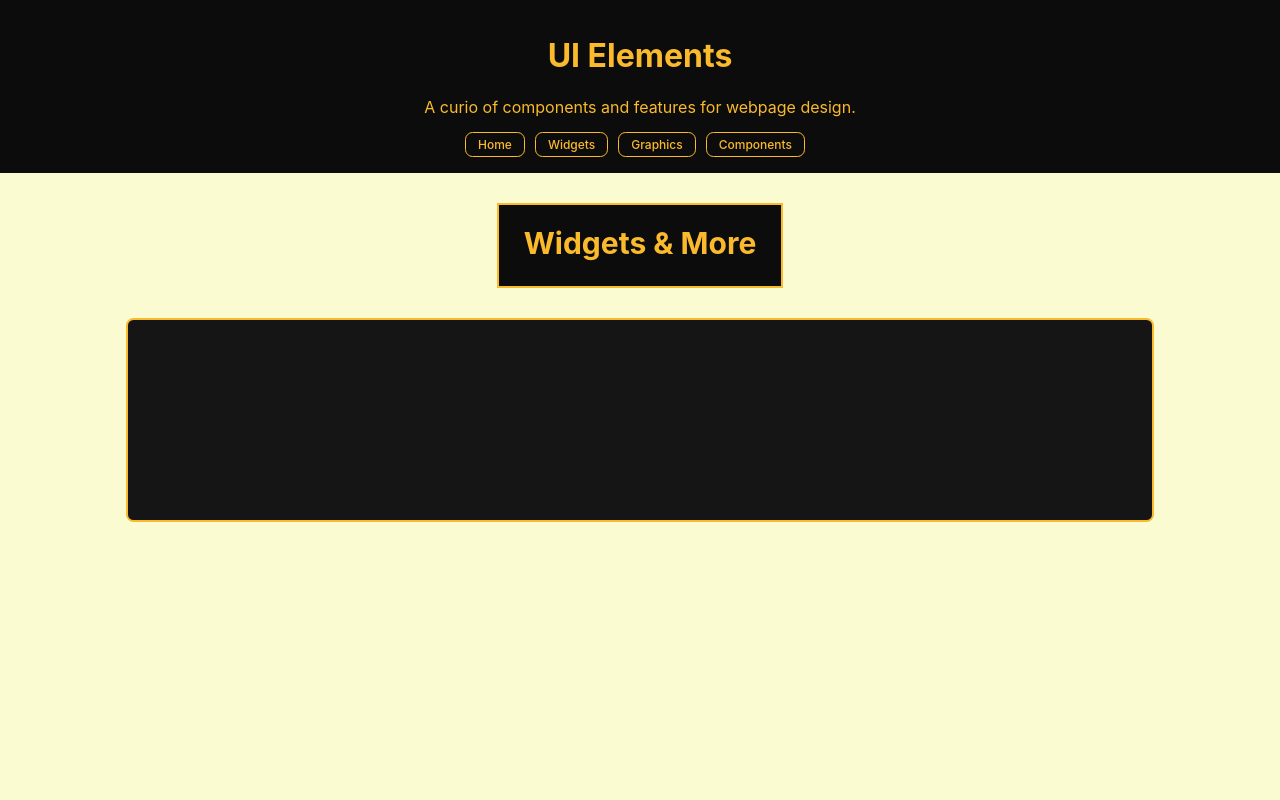
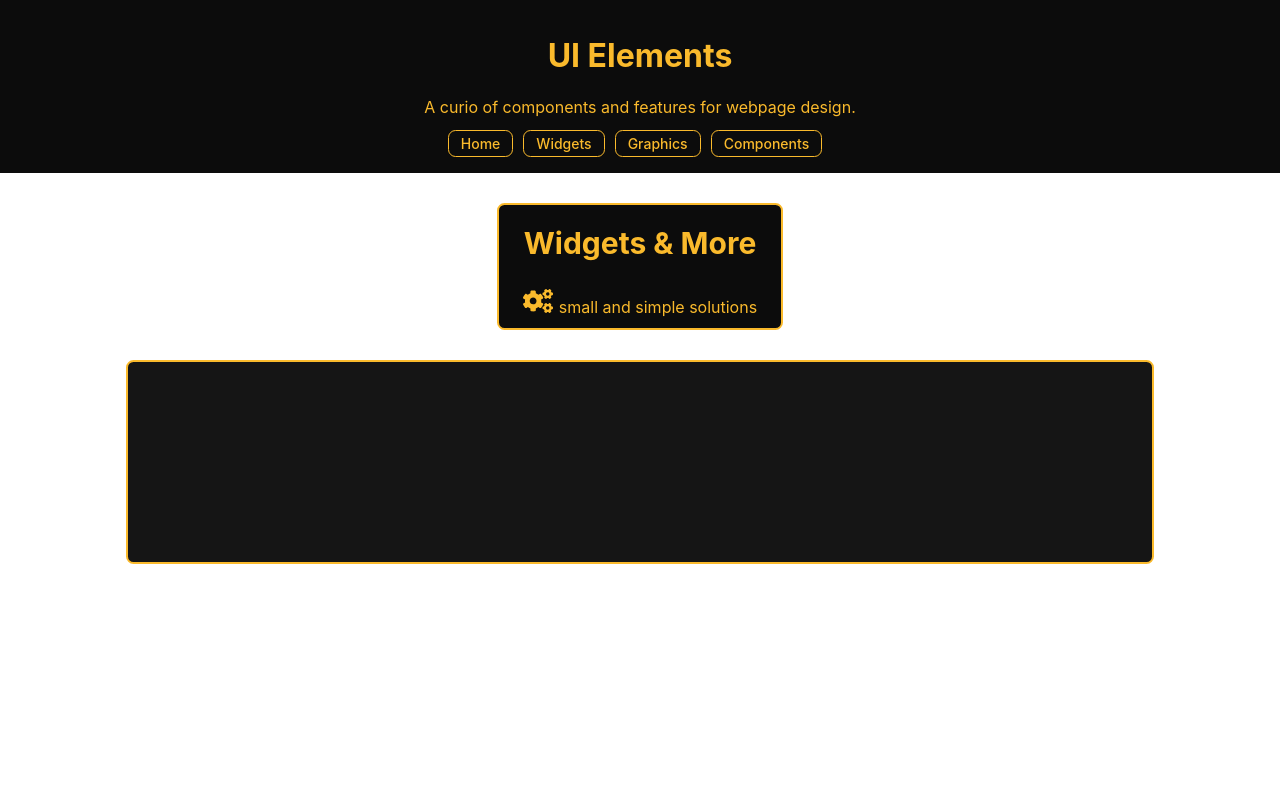
Before and after one commit to ARFreiler/UI_Elements, a React (Create React App) app in the folder ui_elements/: page /scenes/about-scene/about in a window 1280 px wide. Shown: the top 800 px of the page. Built offline with nearby package versions, Linux system fonts and the light colour scheme.

Commit message:
Styled the widget header element.

```diff
--- a/ui_elements/src/components/Navbar/Navbar.js
+++ b/ui_elements/src/components/Navbar/Navbar.js
@@ -32,10 +32,10 @@ const Navbar = ({ currentPage, handlePageChange }) => {
                                 <Widgets />
                             </Route>,
           <Route exact path="/scenes/work-scene/work">
-                                {/* <Work /> */}
+                                {/* <Graphics /> */}
                             </Route>,
           <Route exact path="/scenes/contact-scene/contact">
-                                {/* <Contact /> */}
+                                {/* <Components /> */}
                             </Route>
 
                         </Switch>
--- a/ui_elements/src/components/WidgetElements/Widgets.css
+++ b/ui_elements/src/components/WidgetElements/Widgets.css
@@ -2,7 +2,8 @@
     min-height: 100vh;
     margin-top: 20px;
     /* background: rgb(21, 21, 21); */
-    background: rgb(251, 251, 209);
+    /* background: rgb(251, 251, 209); */
+    background: white;
     /* background: rgb(21, 21, 21); */
     display: flex;
     flex-direction: column;
@@ -17,10 +18,21 @@
     padding: 0px 25px;
 }
 
+.widget-icons {
+    display: flex;
+    justify-content: center;
+}
+
+.widget-icons-text {
+    margin-left: 6px;
+    line-height: 10px;
+}
+
 .widget-text-panel {
     margin: 30px;
     background-color: rgb(12, 12, 12);
     border: solid 2px rgb(250, 186, 44);
+    border-radius: 7.5px;
 }
 
 .widgets-panels {
--- a/ui_elements/src/components/WidgetElements/Widgets.js
+++ b/ui_elements/src/components/WidgetElements/Widgets.js
@@ -1,5 +1,6 @@
 import React from 'react';
 // import HiddenSearch from '../HiddenSearch/HiddenSearch';
+import { FaCogs } from "react-icons/fa"
 
 import './Widgets.css';
 
@@ -8,6 +9,9 @@ const Widgets = () => {
         <div className="widgets-container">
             <div className="widget-text-panel">
                 <h2 className="widgets-text">Widgets & More</h2>
+                <div className="widget-icons">
+                    <FaCogs size={30} /><p className="widget-icons-text">small and simple solutions</p>
+                </div>
             </div>
             <div className="widgets-panels">
                 <div className="widget-one">
--- a/ui_elements/src/styles.js
+++ b/ui_elements/src/styles.js
@@ -9,9 +9,9 @@ export const StyledLink = styled(NavLink)`
   background: rgb(12, 12, 12);
   color: rgb(250, 186, 44);
   text-decoration: none;
-    font-size: 12px;
+    font-size: 14px;
   font-weight: 550;
-  border: 1px solid rgb(250, 186, 44);
+  border: 1.8px solid rgb(250, 186, 44);
   border-radius: 7.5px;
 
 
```
